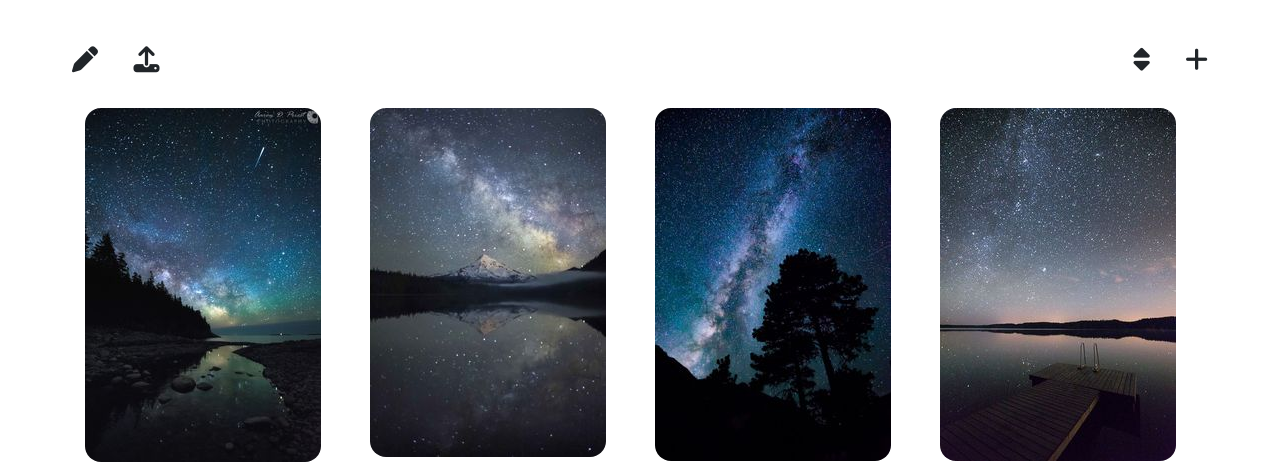
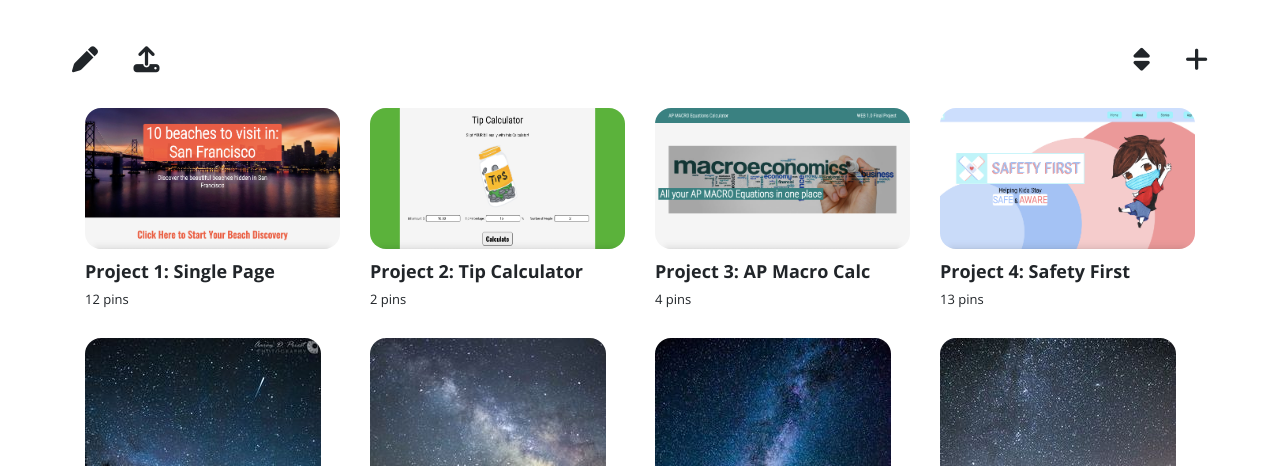
Before and after one commit to sree-chikati/spd1.2-bootstrap-website-clone, a plain HTML site: page index.html in a window 1280 px wide. Shown: the part 326-792 px from the top of the page. Drawn offline with nearby package versions, Linux system fonts and the light colour scheme.

Commit message:
Added boards

```diff
--- a/index.html
+++ b/index.html
@@ -97,6 +97,8 @@
         </div>
     </div>
 
+
+
     <!-- CRUMBS -->
     <div class="crumbs d-flex">
         <div class="mr-auto p-2">
@@ -109,14 +111,49 @@
         </div>
     </div>
 
-
-
-
-
-
-
+    <!-- PINS & BOARDS -->
     <div class="container">
         <div class="row">
+            <div class="col-xs-8 col-sm-4 col-md-3 item">
+              <div class="thumbnail">
+                  <img src="./images/project1.png" class="img-fluid" alt="Project1">
+                <div class="caption">
+                  <h3>Project 1: Single Page</h3>
+                  <p>12 pins</p>
+                </div>
+              </div>
+            </div>
+
+            <div class="col-xs-8 col-sm-4 col-md-3 item">
+                <div class="thumbnail">
+                    <img src="./images/project2.png" class="img-fluid" alt="Project2">
+                  <div class="caption">
+                    <h3>Project 2: Tip Calculator</h3>
+                    <p>2 pins</p>
+                  </div>
+                </div>
+              </div>
+
+              <div class="col-xs-8 col-sm-4 col-md-3 item">
+                <div class="thumbnail">
+                    <img src="./images/project3.png" class="img-fluid" alt="Project3">
+                  <div class="caption">
+                    <h3>Project 3: AP Macro Calc</h3>
+                    <p>4 pins</p>
+                  </div>
+                </div>
+              </div>
+
+              <div class="col-xs-8 col-sm-4 col-md-3 item">
+                <div class="thumbnail">
+                    <img src="./images/project4.png" class="img-fluid" alt="Project4">
+                  <div class="caption">
+                    <h3>Project 4: Safety First</h3>
+                    <p>13 pins</p>
+                  </div>
+                </div>
+              </div>
+
           <div class="col-xs-8 col-sm-4 col-md-3 item">
             <div class="thumbnail">
                 <img src="./images/star1.jpg" class="img-fluid" alt="Star1">
--- a/style.css
+++ b/style.css
@@ -79,10 +79,10 @@ img{
 }
 
 .caption{
-    padding: 0.5rem 0;
+    padding: 0.75rem 0;
 }
 
 h3{
-    padding: 0 0.5rem;
     font-size: 18px;
+    font-weight: bold;
 }
```
